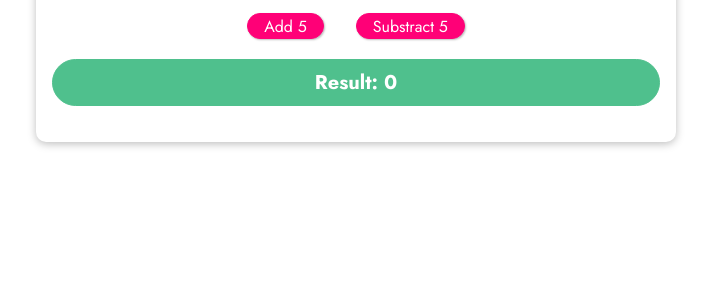
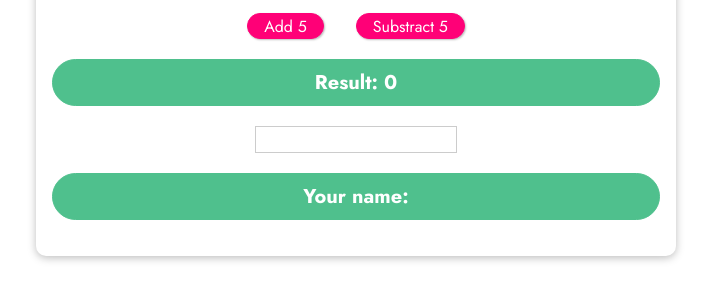
Before and after one commit to rcgc/vuejs_course, a plain HTML site: page basics-01-starting-code/index.html in a window 1280 px wide. Shown: the part 286-586 px from the top of the page, without its empty margins (284-995 px from the left). Drawn offline with nearby package versions, Linux system fonts and the light colour scheme.

Commit message:
first tutorial progess added

```diff
--- a/basics-01-starting-code/app.js
+++ b/basics-01-starting-code/app.js
@@ -2,9 +2,20 @@ const app = Vue.createApp({
     data() {
       return {
         counter: 0,
+        name: '',
+        confirmedName: ''
       };
     },
     methods: {
+      confirmedInput(){
+        this.confirmedName = this.name;
+      },
+      submitForm(){
+        alert('Submitted!');
+      },
+      setName(event){
+        this.name = event.target.value;
+      },
         add(n){
            this.counter+=n;
         },
--- a/basics-01-starting-code/index.html
+++ b/basics-01-starting-code/index.html
@@ -21,6 +21,8 @@
       <button v-on:click="add(5)">Add 5</button>
       <button v-on:click="reduce(5)">Substract 5</button>
       <p>Result: {{ counter }}</p>
+      <input type="text" v-on:input="setName" v-on:keyup.enter="confirmedInput">
+      <p>Your name: {{ name }}</p>
     </section>
   </body>
 </html>
```
